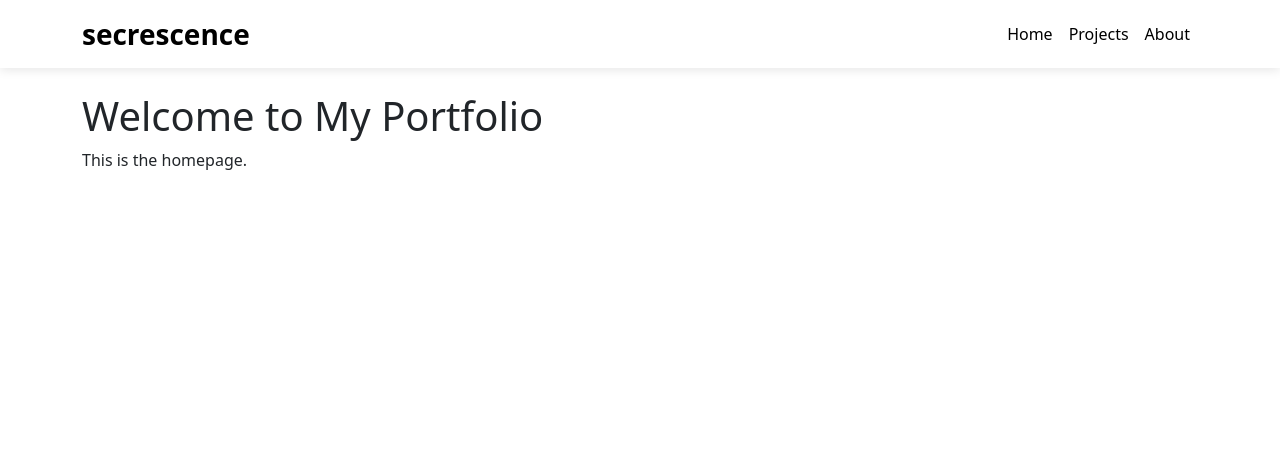
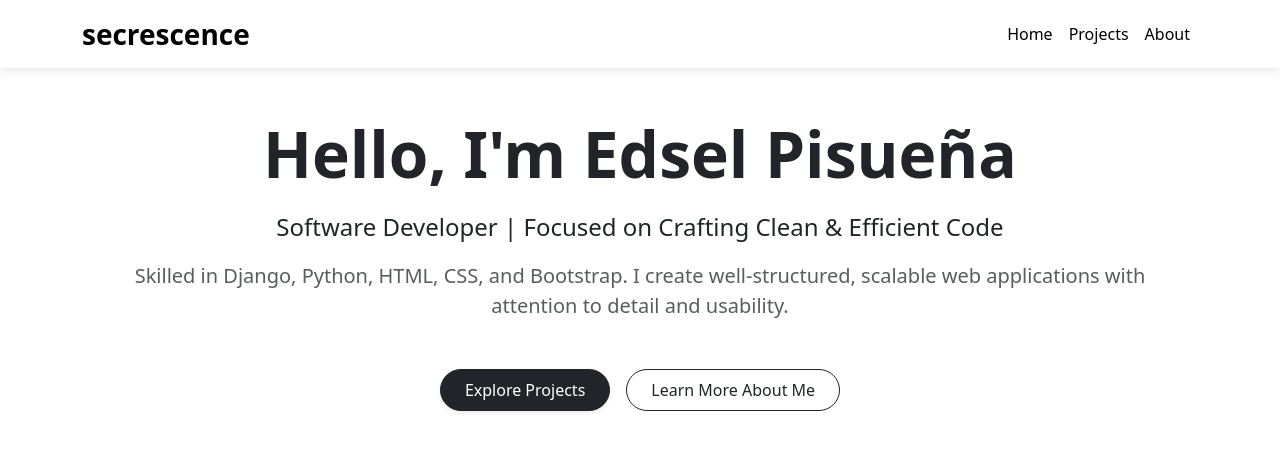
Before and after one commit to secrescence/portfolio-blog, a Django app: page / in a window 1280 px wide. Shown: the top 451 px of the page. Run offline with Django 5.2, Linux system fonts and the light colour scheme.

Commit message:
Add minimal homepage with intro, skills, and CTA buttons

```diff
--- a/portfolio_app/templates/portfolio_app/home.html
+++ b/portfolio_app/templates/portfolio_app/home.html
@@ -1,8 +1,29 @@
-{% extends "portfolio_app/base.html" %}
-
-{% block title %}Home - My Portfolio{% endblock %}
+{% extends 'portfolio_app/base.html' %}
+{% load static %}
 
 {% block content %}
-<h1>Welcome to My Portfolio</h1>
-<p>This is the homepage.</p>
+<div class="container text-center mt-5">
+    <h1 class="display-3 fw-bold mb-3">Hello, I'm Edsel Pisueña</h1>
+    <p class="fs-4 mb-3 text-dark">Software Developer | Focused on Crafting Clean & Efficient Code</p>
+    <p class="text-muted mb-5 fs-5">
+        Skilled in Django, Python, HTML, CSS, and Bootstrap.
+        I create well-structured, scalable web applications with attention to detail and usability.
+    </p>
+    <div class="d-flex justify-content-center gap-3">
+        <a href="{% url 'projects' %}" class="btn btn-dark px-4 py-2 rounded-pill shadow-sm">Explore Projects</a>
+        <a href="{% url 'about' %}" class="btn btn-outline-dark px-4 py-2 rounded-pill">Learn More About Me</a>
+    </div>
+</div>
+
+<style>
+h1, p, a {
+    transition: all 0.3s ease-in-out;
+}
+h1:hover {
+    letter-spacing: 1px;
+}
+.btn-dark:hover, .btn-outline-dark:hover {
+    opacity: 0.85;
+}
+</style>
 {% endblock %}
```
